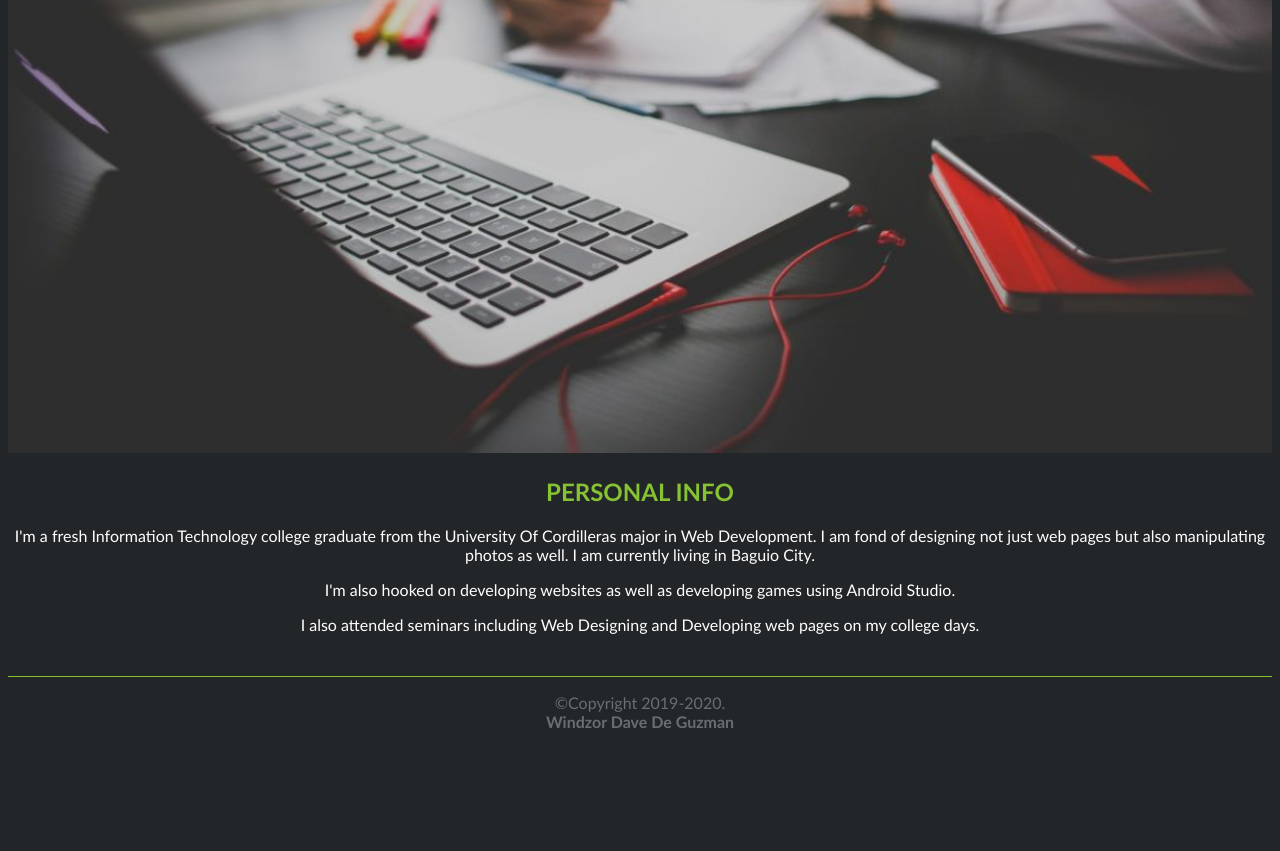
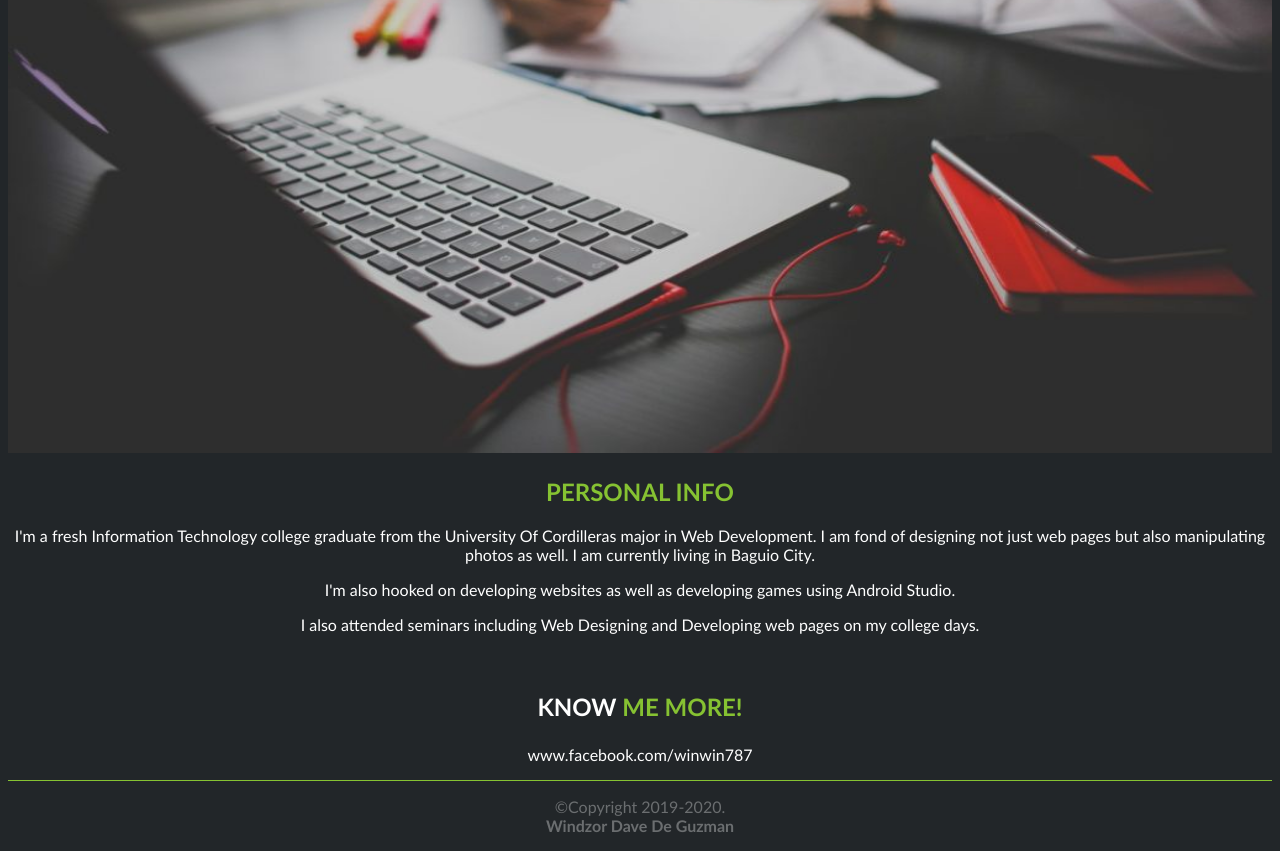
Before and after one commit to imwindzor/Resume-, a plain HTML site: page index.html in a window 1280 px wide. Shown: the part 541-1392 px from the top of the page. Before the commit the page ends 1288 px from the top, so only its background shows below. Drawn offline with Linux system fonts and the light colour scheme.

Commit message:
Update index.html

```diff
--- a/index.html
+++ b/index.html
@@ -61,11 +61,11 @@
 					</p>
 					<br>
 				</aside>
-				<!--<aside>
-					<h4>WHO AM I?</h4>
-					<p>Of course! I'm just a simple student, not that rich. Hmmmm. I guess, average. I love taking photos and editing photos BUT the problem is I don't have enough money to buy materials that's why my level of photography is too low. *Thanks to Picsart* Oooops! Dramas are not allowed here, this is my portfolio, not a goodbye letter.</p><br />
-				</aside>-->
+
 			</section>
+
+			<h2><p><span class="highlight">KNOW</span> ME MORE!</p></h2>
+			<p><i class="fa fa-facebook"></i>     www.facebook.com/winwin787</p>
 			<hr>
 
 			<!--Footer-->
```
